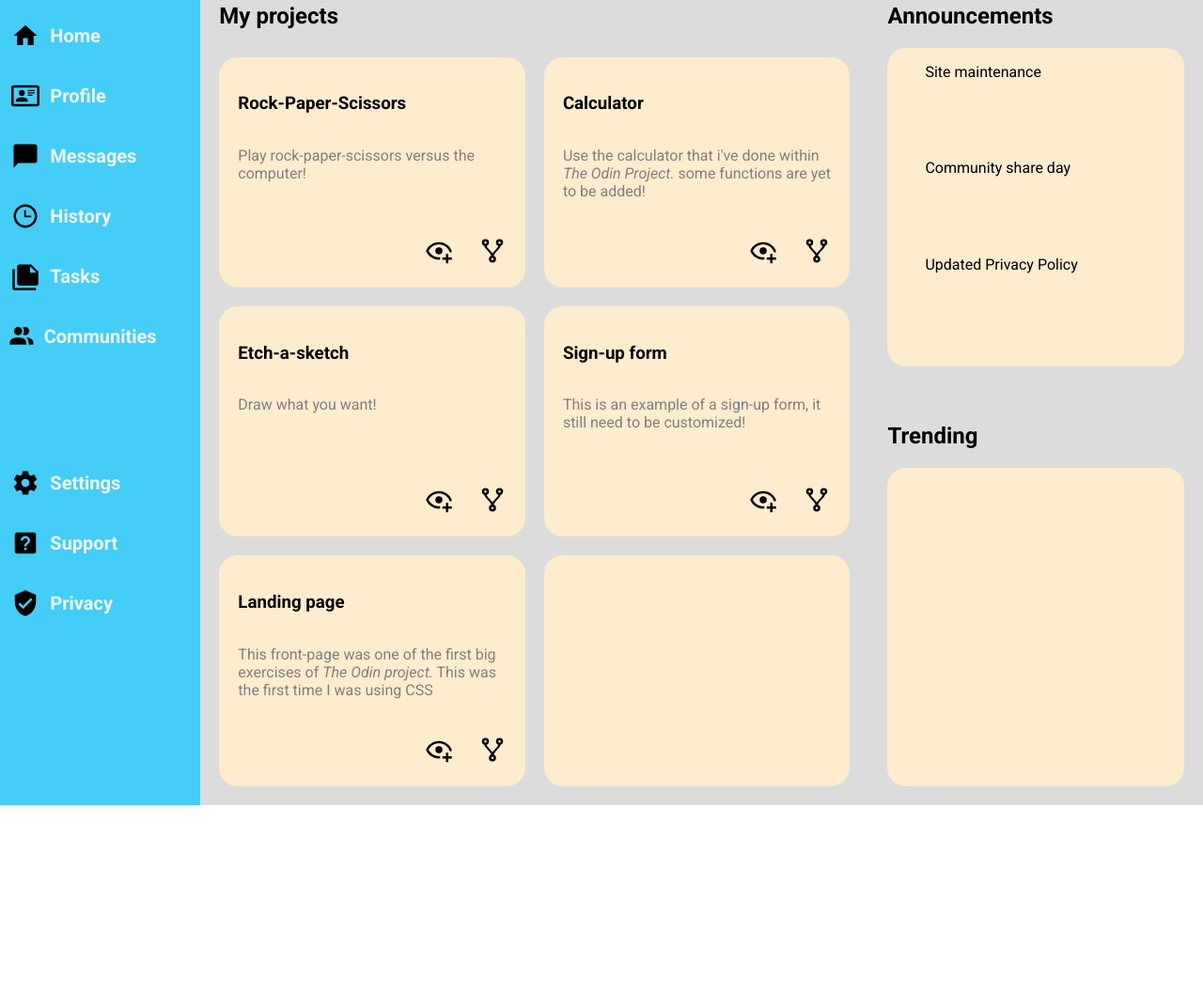
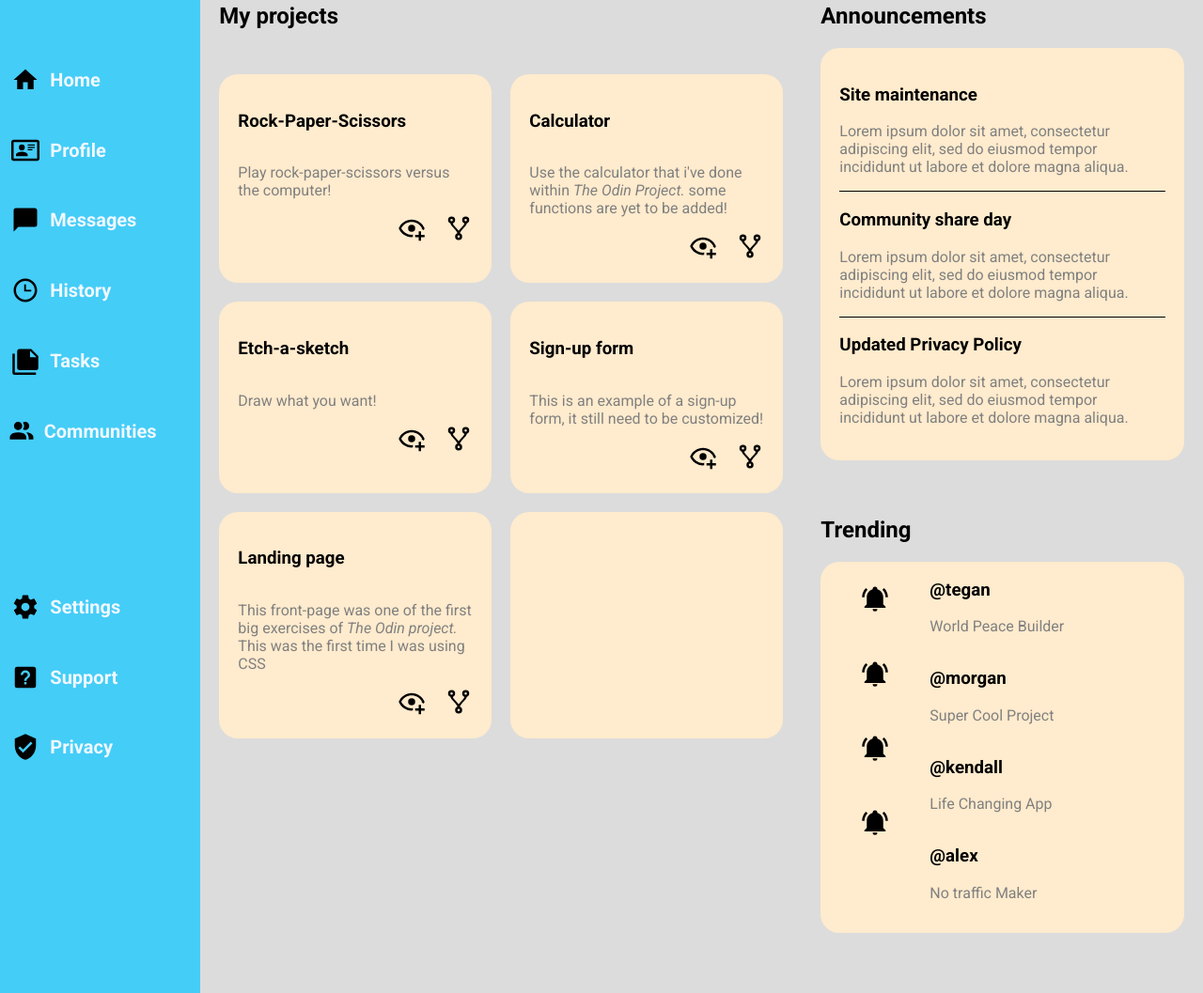
Before and after one commit to Francois-T9/admin-dashboard, a plain HTML site: page index.html in a window 1280 px wide. Shown: the part 177-1234 px from the top of the page at 94% size. Before the commit the page ends 1034 px from the top, so only its background shows below. Drawn offline with Linux system fonts and the light colour scheme.

Commit message:
Usernames have been added to the trending section, alignment to be done

```diff
--- a/index.html
+++ b/index.html
@@ -164,15 +164,49 @@
                 <h2>Announcements</h2>
                 <div class="announcement-card">
                     <ul>
-                        <li>Site maintenance</li>
-                        <li>Community share day</li>
-                        <li>Updated Privacy Policy</li>
+                        <li>
+                            <h3>Site maintenance</h3>
+                            <p>Lorem ipsum dolor sit amet, consectetur adipiscing elit, sed do eiusmod tempor incididunt ut labore et dolore magna aliqua. </p>
+                        </li>
+                        <li><h3>Community share day</h3>
+                            <p>Lorem ipsum dolor sit amet, consectetur adipiscing elit, sed do eiusmod tempor incididunt ut labore et dolore magna aliqua.</p>
+                        </li>
+                        <li><h3>Updated Privacy Policy</h3>
+                            <p>Lorem ipsum dolor sit amet, consectetur adipiscing elit, sed do eiusmod tempor incididunt ut labore et dolore magna aliqua.</p>
+                        </li>
                     </ul>
                 </div>
             </div>
             <div class="trending">
                 <h2>Trending</h2>
-                <div class="trending-card"></div>
+                <div class="trending-card">
+                    <div class="trending-logos">
+                        <img src="img/bell-ring.svg" alt="">
+                        <img src="img/bell-ring.svg" alt="">
+                        <img src="img/bell-ring.svg" alt="">
+                        <img src="img/bell-ring.svg" alt="">
+                    </div>
+
+
+                    <div class="trending-people">
+                        <div id="user1">
+                            <h3>@tegan</h3>
+                            <p>World Peace Builder</p>
+                        </div>
+                        <div id="user2">
+                            <h3>@morgan</h3>
+                            <p>Super Cool Project</p>
+                        </div>
+                        <div id="user3">
+                            <h3>@kendall</h3>
+                            <p>Life Changing App</p>
+                        </div>
+                        <div id="user4">
+                            <h3>@alex</h3>
+                            <p>No traffic Maker</p>
+                        </div>
+                    </div>
+                </div>
 
                 </div>
             </div>
--- a/styles.css
+++ b/styles.css
@@ -83,7 +83,7 @@ body {
 .main-content {
     background-color: gainsboro;
     display: grid;
-    grid-template-columns: 2fr 1fr;
+    grid-template-columns: 1.5fr 1fr;
     grid-template-rows: 1fr 1fr;
 
 }
@@ -97,10 +97,12 @@ body {
 }
 
 
+
+
 .main-content .projects .cards {
     display: grid;
     grid-template-columns: 1fr 1fr;
-    grid-template-rows: 1fr 1fr 1fr;
+    grid-template-rows: 0.2fr 0.2fr 0.2fr;
 
 
     gap: 20px;
@@ -112,7 +114,7 @@ body {
     border-radius: 20px;
     padding: 20px;
     display: grid;
-    grid-template-rows: 0.2fr 1fr 0.25fr ;
+    grid-template-rows: 0.2fr 0.2fr 0.25fr ;
 
 
 }
@@ -120,9 +122,21 @@ body {
 .main-content .projects .cards div>a {
     justify-self: flex-end;
 }
-.main-content .projects .cards div>p {
+.main-content .projects .cards div>p,
+.main-content .announcements p,
+.main-content .trending .trending-card .trending-people p
+ {
     align-self: flex-start;
     color: gray;
+
+}
+
+.main-content .announcements ul {
+    display: grid;
+    justify-items: center;
+}
+.main-content .announcements li:not(:first-child) {
+    border-top: 1px solid black;
 }
 
 .main-content .projects .cards div>.icons {
@@ -148,28 +162,47 @@ body {
     background-color: blanchedalmond;
     border-radius: 20px;
 
+
 }
 
 .main-content .announcements .announcement-card ul {
     list-style-type: none;
     display: grid;
-    align-items: flex-start;
+    /* align-items: flex-start; */
+    margin: 0;
+    padding: 20px;
 
 }
 
 .main-content .trending {
     display: grid;
-    grid-template-rows: 0.5fr 5fr;
+    grid-template-rows: 0.1fr 0.9fr;
 
     padding: 20px;
 }
 
 .main-content .trending .trending-card {
     display: grid;
-    grid-template-rows: 1fr 1fr 1fr;
-    grid-template-columns: 1fr 1fr;
+    grid-template-rows: 0.2fr 0.2fr 0.2fr 0.2fr;
+    grid-template-columns: 0.3fr 0.7fr;
     background-color: blanchedalmond;
     border-radius: 20px;
+}
+
+.main-content .trending .trending-card .trending-logos {
+    display: grid;
+    grid-row: 1/5;
+    grid-column: 1;
+    align-items: center;
+    justify-items: center;
+
+}
+
+
+.main-content .trending .trending-card .trending-people {
+    display: grid;
+    grid-row: 1/5;
+    align-items: flex-end;
 }
 
 .sidebar {
```
